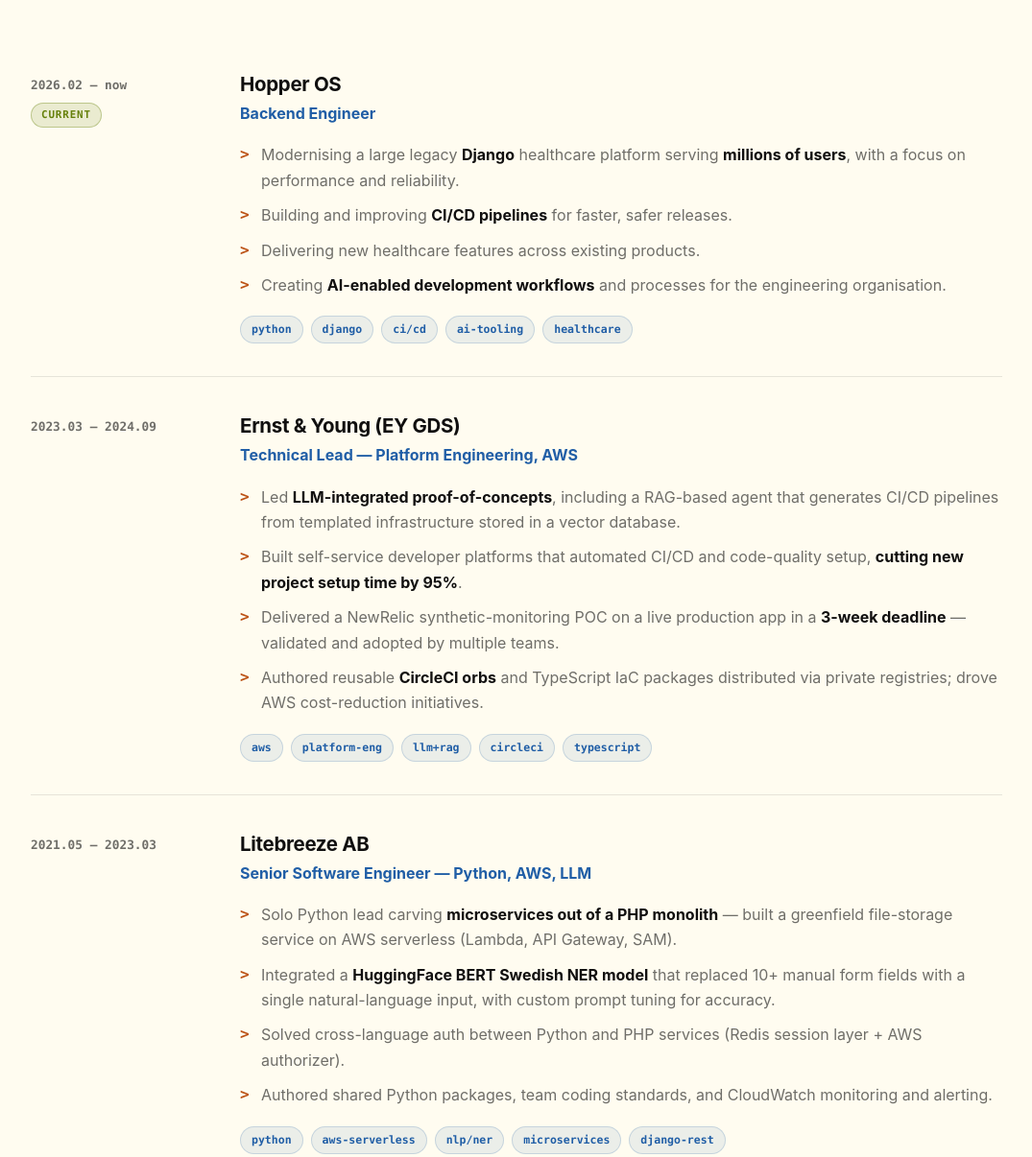
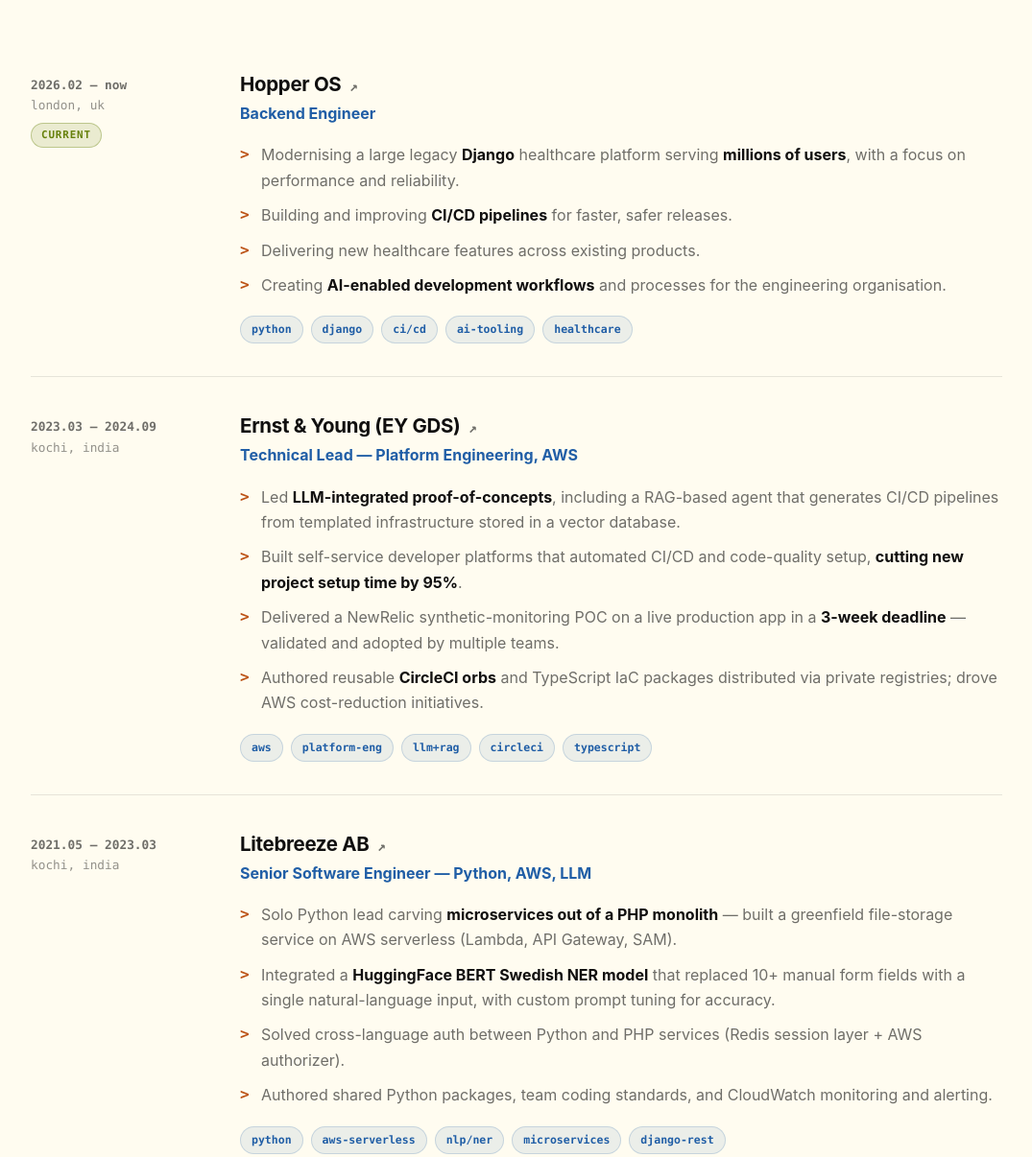
Before and after one commit to csgcode/csgcode.github.io, a plain HTML site: page index.html in a window 1280 px wide. Shown: the part 1601-2807 px from the top of the page at 96% size, without its empty margins (102-1177 px from the left). Drawn offline with Linux system fonts and the light colour scheme.

Commit message:
Link company names to their homepages, add job locations
- Company names in experience link to hopco.com, ey.com, litebreeze.com, sayonetech.com
- Each role shows its location under the dates (london/kochi)

```diff
--- a/index.html
+++ b/index.html
@@ -253,6 +253,7 @@
   .job:last-child { border-bottom: 0; }
   @media (max-width: 700px) { .job { grid-template-columns: 1fr; gap: 8px; } }
   .job-when { font-family: var(--mono); font-weight: 600; font-size: 0.8rem; color: var(--ink-soft); padding-top: 7px; }
+  .job-when .loc { font-weight: 500; opacity: 0.75; }
   .job-when .now {
     display: inline-block; margin-top: 8px;
     background: color-mix(in srgb, var(--green) 14%, var(--bg));
@@ -261,6 +262,10 @@
     padding: 3px 10px; border-radius: 999px;
   }
   .job h3 { font-size: 1.28rem; font-weight: 750; letter-spacing: -0.015em; }
+  .job h3 a { color: inherit; }
+  .job h3 a::after { content: " ↗"; font-family: var(--mono); font-size: 0.72em; color: var(--ink-soft); font-weight: 600; }
+  .job h3 a:hover { color: var(--blue); text-decoration: none; }
+  .job h3 a:hover::after { color: var(--blue); }
   .job .role { color: var(--blue); font-weight: 650; margin-bottom: 12px; }
   .job ul { list-style: none; margin-bottom: 14px; }
   .job li { color: var(--ink-soft); padding: 5px 0 5px 22px; position: relative; }
@@ -479,9 +484,9 @@
     <h2><span class="kw">def</span> <span class="fn">experience</span><span class="pn">():</span></h2>
 
     <div class="job">
-      <div class="job-when">2026.02 — now<br><span class="now">Current</span></div>
+      <div class="job-when">2026.02 — now<br><span class="loc">london, uk</span><br><span class="now">Current</span></div>
       <div>
-        <h3>Hopper OS</h3>
+        <h3><a href="https://hopco.com" target="_blank" rel="noopener">Hopper OS</a></h3>
         <div class="role">Backend Engineer</div>
         <ul>
           <li>Modernising a large legacy <strong>Django</strong> healthcare platform serving <strong>millions of users</strong>, with a focus on performance and reliability.</li>
@@ -494,9 +499,9 @@
     </div>
 
     <div class="job">
-      <div class="job-when">2023.03 — 2024.09</div>
+      <div class="job-when">2023.03 — 2024.09<br><span class="loc">kochi, india</span></div>
       <div>
-        <h3>Ernst &amp; Young (EY GDS)</h3>
+        <h3><a href="https://www.ey.com" target="_blank" rel="noopener">Ernst &amp; Young (EY GDS)</a></h3>
         <div class="role">Technical Lead — Platform Engineering, AWS</div>
         <ul>
           <li>Led <strong>LLM-integrated proof-of-concepts</strong>, including a RAG-based agent that generates CI/CD pipelines from templated infrastructure stored in a vector database.</li>
@@ -509,9 +514,9 @@
     </div>
 
     <div class="job">
-      <div class="job-when">2021.05 — 2023.03</div>
+      <div class="job-when">2021.05 — 2023.03<br><span class="loc">kochi, india</span></div>
       <div>
-        <h3>Litebreeze AB</h3>
+        <h3><a href="https://litebreeze.com" target="_blank" rel="noopener">Litebreeze AB</a></h3>
         <div class="role">Senior Software Engineer — Python, AWS, LLM</div>
         <ul>
           <li>Solo Python lead carving <strong>microservices out of a PHP monolith</strong> — built a greenfield file-storage service on AWS serverless (Lambda, API Gateway, SAM).</li>
@@ -524,9 +529,9 @@
     </div>
 
     <div class="job">
-      <div class="job-when">2018.05 — 2021.04</div>
+      <div class="job-when">2018.05 — 2021.04<br><span class="loc">kochi, india</span></div>
       <div>
-        <h3>SayOne Technologies</h3>
+        <h3><a href="https://www.sayonetech.com" target="_blank" rel="noopener">SayOne Technologies</a></h3>
         <div class="role">Full Stack Engineer — Python, Django, Angular</div>
         <ul>
           <li>Built and shipped full-stack products with <strong>Django REST Framework and Angular</strong>.</li>
```
